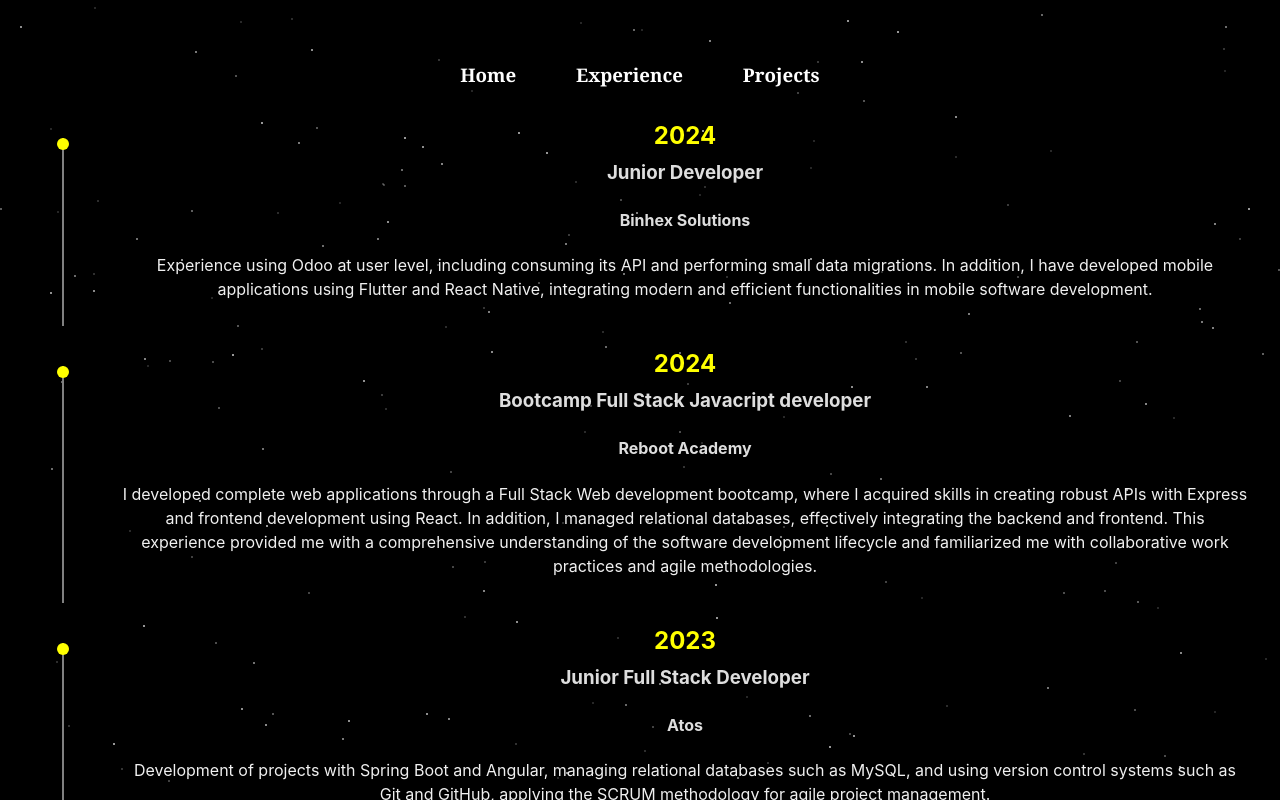
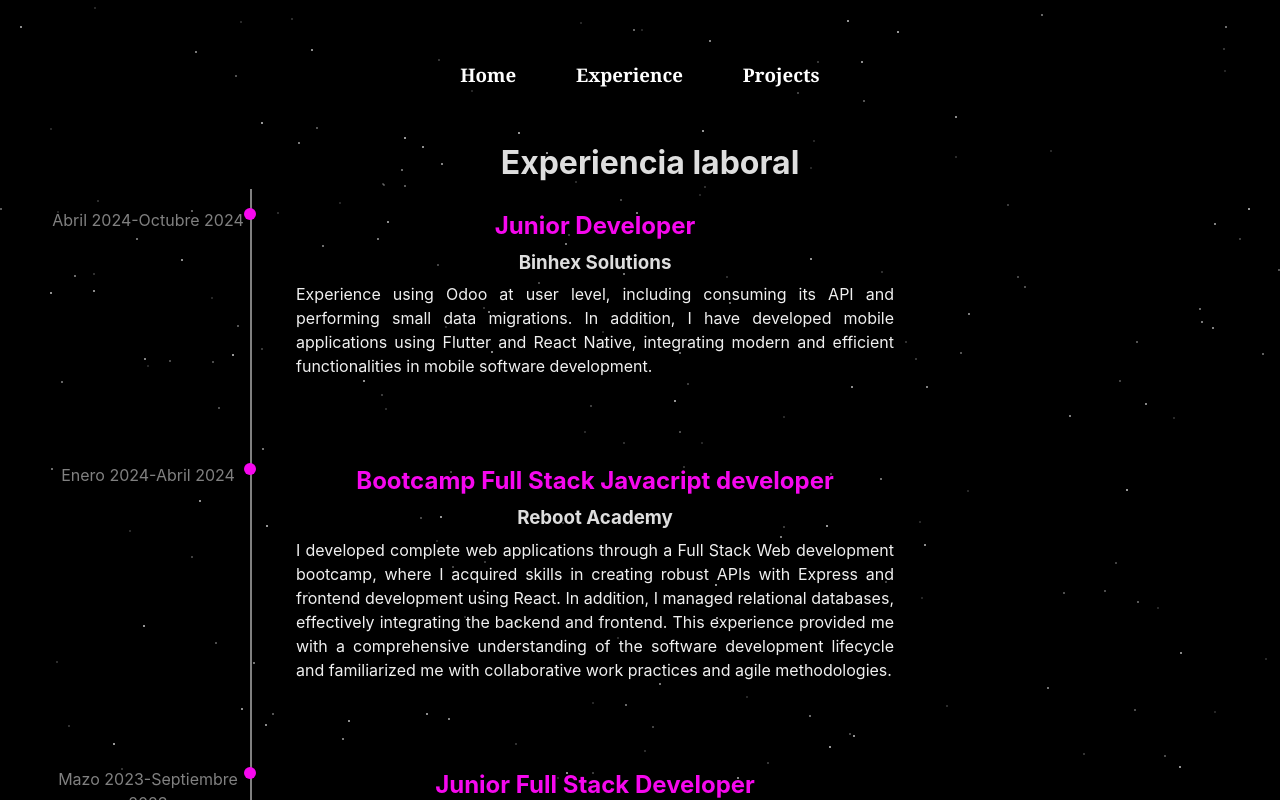
Before and after one commit to bqcount/bqcount.github.io, a React (Vite) app: page /experience in a window 1280 px wide. Built offline with nearby package versions, Linux system fonts and the light colour scheme.

Commit message:
1-Fix styless of card 2- Made Template of Timeline

```diff
--- a/src/components/Experience/Experience.css
+++ b/src/components/Experience/Experience.css
@@ -1,32 +1,20 @@
+
+
+
 .content-timeline {
     padding-left: 20px;
+    display: flex;
+    flex-direction: column; /* Asegura que los hijos se apilen verticalmente */
+
   }
 
   .experience-content {
     display: flex;
     flex-direction: row;
-    align-items: flex-start; /* Alinear en la parte superior */
-    margin-bottom: 40px; /* Espaciado entre experiencias */
+    align-items: flex-start;
+    justify-content: left;
+    margin-bottom: 10vh;
     position: relative;
-}
-
-.line {
-    width: 2px;
-    height: 100%;
-    background-color: gray; /* Cambiar el color según tu diseño */
-    position: absolute;
-    left: 10px; /* Ajustar para centrarlo */
-    top: 20px; /* Alinear con el punto */
-}
-
-.point {
-    width: 12px;
-    height: 12px;
-    background-color: yellow; /* Cambiar el color según tu diseño */
-    border-radius: 50%;
-    position: absolute;
-    left: 5px; /* Ajustar para centrarlo con la línea */
-    top: 20px; /* Alinear con el año */
   }
 
   .linepoint {
@@ -34,15 +22,51 @@
     flex-direction: column;
     align-items: center;
     margin-right: 20px; /* Espacio entre el punto y la descripción */
+    height: 150px; /* Altura del contenedor, ajustar según sea necesario */
+    position: relative;
+  }
+  .linepoint::before {
+    content: '';
+    position: absolute;
+    width: 2px; /* Ancho de la línea */
+    background-color: gray; /* Color de la línea */
+    top: -19px; /* Inicia justo debajo del punto */
+    bottom: -135px; /* Termina justo antes del siguiente punto, ajusta según el espaciado */
+    left: 50%; /* Centra la línea con respecto al punto */
+    z-index: -1; /* La línea debe ir detrás del punto */
+}
+.point {
+    width: 12px;
+    height: 12px;
+    background-color: rgb(246, 8, 238, 1); /* Cambiar el color según tu diseño */
+    border-radius: 50%;
+    position: relative;
+    z-index: 1; /* Asegúrate de que el punto esté por encima de la línea */
 }
 
+/* Asegúrate de que el año también esté alineado correctamente */
+.left-timeline {
+    display: flex;
+    flex-direction: row;
+    align-items: flex-start; /* Alinear el año en la parte superior */
+    margin-right: 20px; /* Espacio entre el año y el punto/línea */
+}
+
+.left-timeline p {
+    margin: 0;
+    padding: 0;
+    color: gray;
+    width: 15vw;
+}
+
+
+
   .description {
-    margin-left: 50px; /* Espacio a la izquierda del contenido */
-    width: 100%; /* Asegúrate de que ocupe todo el ancho */
+    flex-basis: 50%;
   }
 
   .description h2 {
-    color: yellow; /* Cambiar color según tu diseño */
+    color: rgb(246, 8, 238, 1); /* Cambiar color según tu diseño */
     margin: 0;
   }
 
@@ -53,4 +77,5 @@
   .description p {
     margin: 5px 0;
     color: #f0f0f0; /* Cambiar según el diseño */
+    text-align: justify;
   }
--- a/src/components/Experience/Experience.jsx
+++ b/src/components/Experience/Experience.jsx
@@ -5,28 +5,28 @@ import { HiArrowNarrowRight } from "react-icons/hi"; */
 function Experience() {
   const experiences = [
     {
-      year: "2024",
+      year: "Abril 2024-Octubre 2024",
       title: "Junior Developer",
       company: "Binhex Solutions",
       description:
         "Experience using Odoo at user level, including consuming its API and performing small data migrations. In addition, I have developed mobile applications using Flutter and React Native, integrating modern and efficient functionalities in mobile software development.",
     },
     {
-      year: "2024",
+      year: "Enero 2024-Abril 2024",
       title: "Bootcamp Full Stack Javacript developer",
       company: "Reboot Academy",
       description:
         "I developed complete web applications through a Full Stack Web development bootcamp, where I acquired skills in creating robust APIs with Express and frontend development using React. In addition, I managed relational databases, effectively integrating the backend and frontend. This experience provided me with a comprehensive understanding of the software development lifecycle and familiarized me with collaborative work practices and agile methodologies.",
     },
     {
-      year: "2023",
+      year: "Mazo 2023-Septiembre 2023",
       title: "Junior Full Stack Developer",
       company: "Atos",
       description:
         "Development of projects with Spring Boot and Angular, managing relational databases such as MySQL, and using version control systems such as Git and GitHub, applying the SCRUM methodology for agile project management.",
     },
     {
-      year: "2020-2023",
+      year: "Octubre 2020-Marzo 2023",
       title: "Higher Vocational Training in Multiplatform Programming",
       company: "International Polytechnic Center of Tenerife",
       description:
@@ -36,21 +36,24 @@ function Experience() {
 
   return (
     <div className="content-timeline">
+    <h1>Experiencia laboral</h1>
     {experiences.map((exp, index) => (
       <div key={index} className="experience-content">
+        <section className="left-timeline">
+          <p>{exp.year}</p>
           <div className="linepoint">
-            <div className="line"></div>
-            <div className="point"></div> {/* Punto en el timeline */}
+            <div className="point"></div>
           </div>
+        </section>
         <article className="description">
-            <h2>{exp.year}</h2>
-            <h3>{exp.title}</h3>
-            <h4>{exp.company}</h4>
+          <h2>{exp.title}</h2>
+          <h3>{exp.company}</h3>
           <p>{exp.description}</p>
         </article>
       </div>
     ))}
   </div>
+
   );
 
 }
--- a/src/components/Projects/Projects.css
+++ b/src/components/Projects/Projects.css
@@ -7,7 +7,6 @@
   gap: 20px;
   padding-top: 80px;
   margin: 0 auto;
-  overflow-y: auto;
 }
 
 .card {
@@ -23,8 +22,8 @@
   overflow: hidden;
   box-shadow: 0 4px 8px rgba(0, 0, 0, 0.2);
   transition: transform 0.3s ease-in-out;
-  perspective: 1000px;
-  position: relative;
+  perspective: 1000px; /* Necesario para el efecto 3D */
+  position: relative; /* Para que las dos caras estén en la misma tarjeta */
 }
 
 .card:hover {
@@ -49,9 +48,9 @@
   height: 100%;
   backface-visibility: hidden;
   display: flex;
+  flex-direction: column;
   justify-content: space-evenly;
   align-items: center;
-  flex-direction: column;
   transition: transform 0.6s ease;
 }
 
@@ -65,11 +64,11 @@
 }
 
 .card.flipped .card-front {
-  transform: rotateY(180deg);
+  transform: rotateY(180deg); /* Se voltea la cara frontal */
 }
 
 .card.flipped .card-back {
-  transform: rotateY(0deg);
+  transform: rotateY(0deg); /* Se muestra la cara trasera */
 }
 
 .textDescription{
@@ -78,7 +77,11 @@
   text-align: justify;
   padding-left: 10%;
   padding-right: 10%;
-
+  padding-top: 5%;
+}
+.description{
+  width: 90%;
+  margin: 0%;
 }
 .divIconsProject{
   display: flex;
@@ -88,7 +91,7 @@
 }
 .div-img {
   width: 100%;
-  height: 90%;
+  height: 70%;
   display: flex;
   justify-content: center;
 }
@@ -103,10 +106,10 @@
 
 .div-button-info {
   width: 100%;
-  height: 10%;
+  height: 30%;
   display: flex;
   justify-content: center;
-
+ align-items: center;
 }
 
 .button-info {
@@ -162,13 +165,14 @@
     transform: rotate(0deg);
   }
   100% {
-    transform: rotate(360deg);
+    transform: rotate(360deg); /* El aro gira 360 grados */
   }
 }
 
 
  /* Mobile First */
- @media (min-width: 344px) and (max-width: 596px) {
+/* Mobile First */
+@media (min-width: 344px) and (max-width: 596px) {
   .content-projects {
       width: auto;
       min-height: 100vh;
@@ -180,7 +184,6 @@
       align-items: center;
       display: flex;
       flex-wrap: nowrap;
-      overflow-y: auto;
   }
 
   .card {
@@ -188,12 +191,21 @@
       width: 100%;
   }
 
+  .card-back {
+    position: absolute;
+    width: 100%;
+    height: 100%;
+    backface-visibility: hidden;
+    display: flex;
+    flex-direction: column;
+    justify-content: space-around; /* Distribuye uniformemente */
+    align-items: center;
+    padding: 5%; /* Agrega un padding general */
+    transition: transform 0.6s ease;
+  }
+
   .div-img {
-      height: 300px;
-      width: 100%;
-      display: flex;
-      flex-direction: column;
-      justify-content: flex-end;
+      height: 70%; /* Ajusta la altura de la imagen */
   }
 
   .img-project {
@@ -202,10 +214,43 @@
 
   .textDescription {
       font-size: 14px;
+      margin: 0;
+      padding: 0;
+      height: 20%;
+  }
+
+  .divIconsProject {
+    height: 10%;
+    display: flex;
+    justify-content: center;
+    align-items: center;
+    margin: 0;
+    padding: 0;
+  }
+
+  .div-button-info {
+    height: 20%;
+    display: flex;
+    justify-content: center;
+    align-items: center;
+    margin: 0;
+    padding: 0;
   }
 
   .button-info {
-      width: 80px;
-      height: 30px;
+    width: 80px;
+    height: 30px;
   }
+  .card-front {
+    position: absolute;
+    width: 100%;
+    height: 100%;
+    backface-visibility: hidden;
+    display: flex;
+    justify-content: center;
+    align-items: center;
+    flex-direction: column;
+    transition: transform 0.6s ease;
+  }
+
 }
--- a/src/components/Projects/Projects.jsx
+++ b/src/components/Projects/Projects.jsx
@@ -40,8 +40,11 @@ function Projects() {
     <div className="content-projects">
       {projects.map((project, index) => (
         <div className={`card ${flippedCard === index ? 'flipped' : ''}`} key={index}>
-          <section className="div-img card-front">
-            <img src={project.image} alt={project.name} className="img-project" />
+          <section className=" card-front">
+            <div className="div-img">
+             <img src={project.image} alt={project.name} className="img-project" />
+
+            </div>
             <div className="div-button-info">
               <button className="button-info" onClick={() => handleFlip(index)}>
                 More info
@@ -64,8 +67,10 @@ function Projects() {
                   </a>
                 )}
             </div>
+            <div className="div-button-info">
+            <button className="button-info" onClick={() => handleFlip(index)}>Go Back</button>
 
-            <button className="button-info" onClick={() => handleFlip(index)}>Go Back</button>
+            </div>
           </section>
         </div>
       ))}
--- a/src/index.css
+++ b/src/index.css
@@ -20,8 +20,12 @@ body, html {
   padding: 0;
   width: 100%;
   height: 100%;
-  overflow: hidden;
+  overflow-y: auto;
+  overflow-x: hidden;
 
+}
+body::-webkit-scrollbar {
+  display: none; /* Oculta la barra de desplazamiento */
 }
 
 /* .sky {
```
Lines whose indentation alone changed are shown as unchanged.
